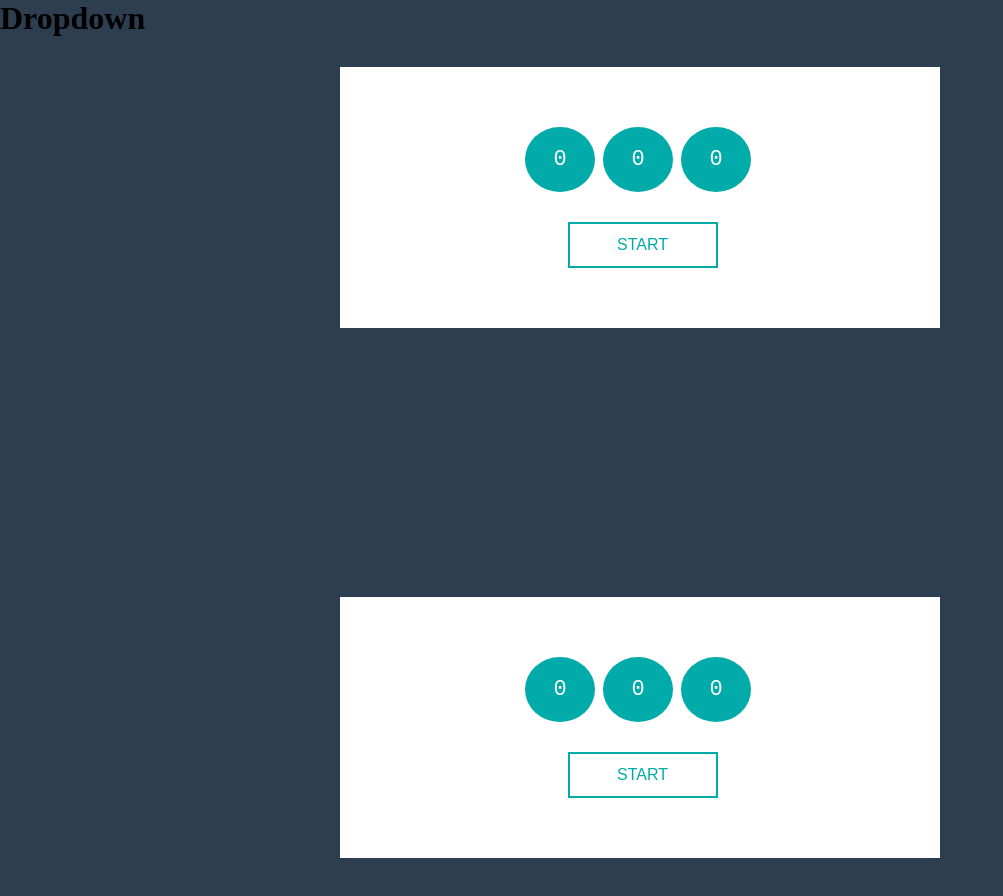
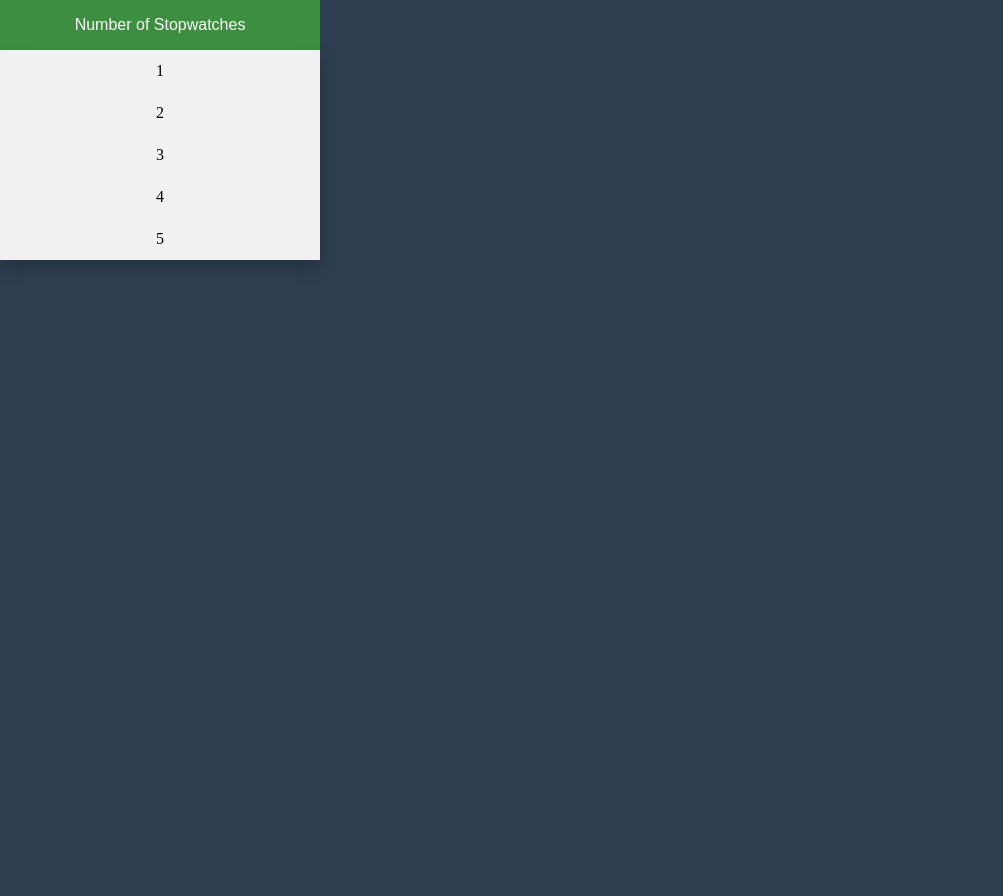
Before and after one commit to rdargali/multi-stop-watch, a React (Create React App) app: page / in a window 1280 px wide. Shown: the top 896 px of the page, without its empty margins (0-1003 px from the left). After the commit the page ends 800 px from the top, so only its background shows below. Built offline with nearby package versions, Linux system fonts and the light colour scheme.

Commit message:
stopwatches rendering from dropdown

```diff
--- a/src/App.css
+++ b/src/App.css
@@ -78,3 +78,49 @@ body {
   border: 2px solid #00aba9;
   color: #fff;
 }
+
+/* dropdown */
+
+.dropdown {
+  position: relative;
+  display: inline-block;
+}
+
+.dropbtn {
+  background-color: #4caf50;
+  color: white;
+  padding: 16px;
+  font-size: 16px;
+  border: none;
+  width: 25vw;
+}
+
+.dropdown-content {
+  display: none;
+  position: absolute;
+  background-color: #f1f1f1;
+  min-width: 160px;
+  box-shadow: 0px 8px 16px 0px rgba(0, 0, 0, 0.2);
+  z-index: 1;
+}
+
+.dropdown-content li {
+  text-align: center;
+  width: 25vw;
+  color: black;
+  padding: 12px 16px;
+  text-decoration: none;
+  display: block;
+}
+
+.dropdown-content li:hover {
+  background-color: #ddd;
+}
+
+.dropdown:hover .dropdown-content {
+  display: block;
+}
+
+.dropdown:hover .dropbtn {
+  background-color: #3e8e41;
+}
--- a/src/App.js
+++ b/src/App.js
@@ -3,14 +3,36 @@ import Stopwatch from "./components/Stopwatch";
 import Dropdown from "./components/Dropdown";
 
 export class App extends Component {
+  state = {
+    stopwatches: 0,
+  };
+
   render() {
+    const setStopwatches = (n) => {
+      this.setState({
+        stopwatches: n,
+      });
+    };
+
+    let stopWatchesArr = [];
+
+    for (let i = 0; i < this.state.stopwatches; i++) {
+      stopWatchesArr = [...stopWatchesArr, i];
+    }
+
+    const stopWatches = (
+      <div>
+        {stopWatchesArr.map((n) => (
+          <Stopwatch key={n} />
+        ))}
+      </div>
+    );
+
     return (
-      <div>
-        <Dropdown />
-        <Stopwatch />
-        <Stopwatch />
-        <Stopwatch />
-      </div>
+      <>
+        <Dropdown setStopwatches={setStopwatches} />
+        {stopWatches}
+      </>
     );
   }
 }
--- a/src/components/Display.js
+++ b/src/components/Display.js
@@ -11,8 +11,8 @@ function Display({ time }) {
   return (
     <div>
       {conditionalHour()} &nbsp;
-      <span>{time.m >= 0 ? time.m : "0" + time.m}</span>&nbsp;&nbsp;
-      <span>{time.s >= 0 ? time.s : "0" + time.s}</span>&nbsp;&nbsp;
+      <span>{time.m >= 0 ? time.m : "0" + time.m}</span>&nbsp;<big>:</big>&nbsp;
+      <span>{time.s >= 0 ? time.s : "0" + time.s}</span>&nbsp;<big>:</big>&nbsp;
       <span>{time.ms >= 0 ? time.ms : "0" + time.ms}</span>&nbsp;&nbsp;
     </div>
   );
--- a/src/components/Dropdown.js
+++ b/src/components/Dropdown.js
@@ -1,9 +1,19 @@
 import React from "react";
+import "../App.css";
 
-const Dropdown = () => {
+const Dropdown = ({ setStopwatches }) => {
   return (
     <div>
-      <h1>Dropdown</h1>
+      <div className="dropdown">
+        <button className="dropbtn">Number of Stopwatches</button>
+        <ul className="dropdown-content">
+          <li onClick={() => setStopwatches(1)}>1</li>
+          <li onClick={() => setStopwatches(2)}>2</li>
+          <li onClick={() => setStopwatches(3)}>3</li>
+          <li onClick={() => setStopwatches(4)}>4</li>
+          <li onClick={() => setStopwatches(5)}>5</li>
+        </ul>
+      </div>
     </div>
   );
 };
```
